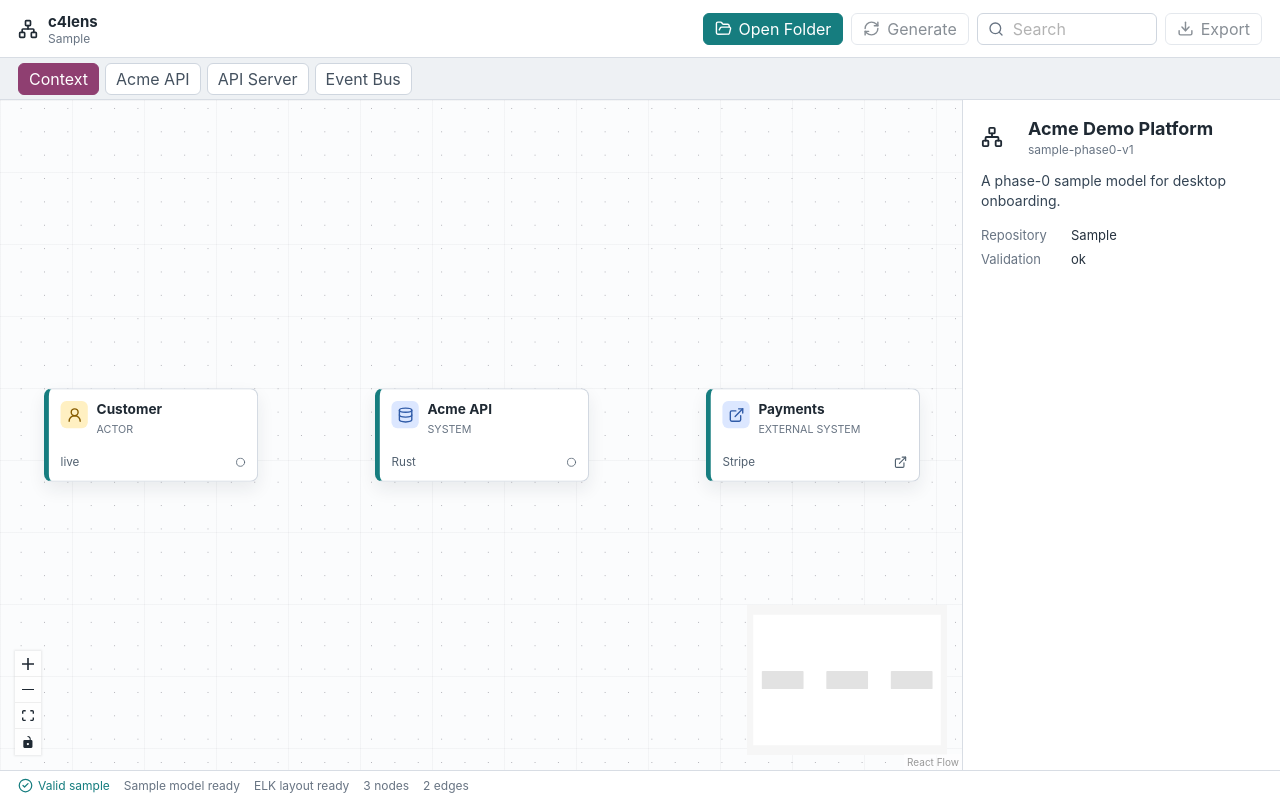
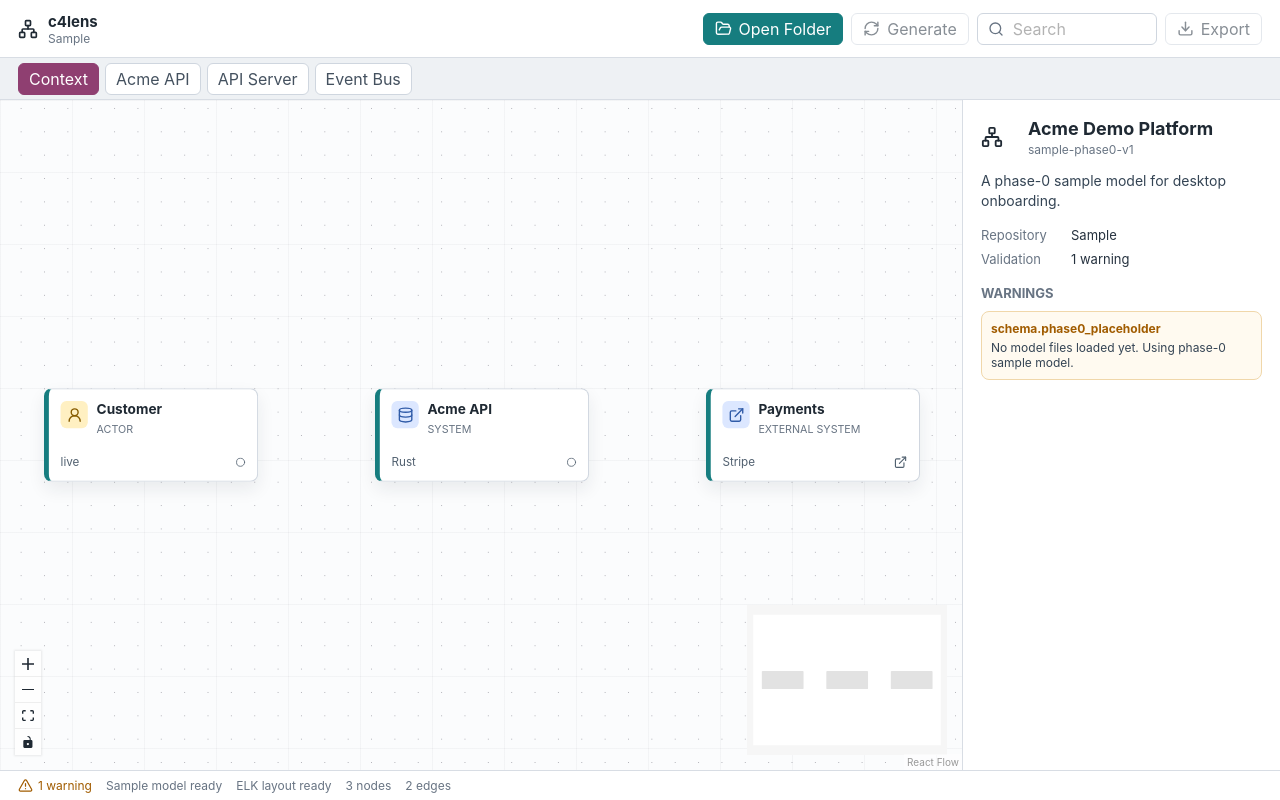
Before and after one commit to fuentesjr/c4lens, a React (Vite) app in the folder app/: page / in a window 1280 px wide. Built offline with nearby package versions, Linux system fonts and the light colour scheme.

Commit message:
feat: surface validation warnings

```diff
--- a/app/src/App.tsx
+++ b/app/src/App.tsx
@@ -27,7 +27,7 @@
 import { openRepositoryFromDialog, fetchActiveModel, isTauriDesktop } from "./ipc/client";
 import { layoutWithElk, type C4FlowNode, type C4NodeData } from "./layout/elkLayout";
 import { sampleModel } from "./model/sample";
-import type { EffectiveModel, ElementNode } from "./model/types";
+import type { EffectiveModel, ElementNode, ValidationIssue } from "./model/types";
 import {
   availableContainers,
   availableSystems,
@@ -53,6 +53,10 @@
 
   const view = useMemo(() => deriveView(model, scope), [model, scope]);
   const selectedElement = selectedSlug ? model.elementsBySlug[selectedSlug] : null;
+  const warningIssues = useMemo(
+    () => model.validation.issues.filter((issue) => issue.severity === "warning"),
+    [model.validation.issues],
+  );
   const systems = useMemo(() => availableSystems(model), [model]);
   const activeSystemSlug = scope.level === "context" ? systems[0]?.slug : currentSystemSlug(model, scope);
   const containers = useMemo(
@@ -222,14 +226,19 @@
           view={view}
           model={model}
           scope={scope}
+          warningIssues={warningIssues}
           onDrillDown={setScope}
         />
       </main>
 
       <footer className="statusbar">
-        <span className={model.validation.ok ? "status-ok" : "status-warning"}>
-          {model.validation.ok ? <CheckCircle2 size={15} /> : <AlertTriangle size={15} />}
-          {model.validation.ok ? "Valid sample" : "Validation issues"}
+        <span className={model.validation.ok && warningIssues.length === 0 ? "status-ok" : "status-warning"}>
+          {model.validation.ok && warningIssues.length === 0 ? (
+            <CheckCircle2 size={15} />
+          ) : (
+            <AlertTriangle size={15} />
+          )}
+          {validationStatusText(model, warningIssues)}
         </span>
         <span>{status}</span>
         <span>{layoutStatus}</span>
@@ -245,12 +254,14 @@
   view,
   model,
   scope,
+  warningIssues,
   onDrillDown,
 }: {
   selectedElement: ElementNode | null;
   view: DerivedView;
   model: EffectiveModel;
   scope: ViewScope;
+  warningIssues: ValidationIssue[];
   onDrillDown: (scope: ViewScope) => void;
 }) {
   const relatedEdges = selectedElement
@@ -323,12 +334,38 @@
             <dt>Repository</dt>
             <dd>{model.repo.name}</dd>
             <dt>Validation</dt>
-            <dd>{model.validation.ok ? "ok" : "issues"}</dd>
+            <dd>{validationStatusText(model, warningIssues)}</dd>
           </dl>
+          {model.validation.ok && warningIssues.length > 0 ? (
+            <>
+              <h3>Warnings</h3>
+              <div className="validation-list">
+                {warningIssues.map((issue, index) => (
+                  <div className="validation-item" key={`${issue.code}-${issue.path ?? "model"}-${index}`}>
+                    <strong>{issue.code}</strong>
+                    <span>{issue.message}</span>
+                    {issue.path ? <span>{issue.path}</span> : null}
+                  </div>
+                ))}
+              </div>
+            </>
+          ) : null}
         </>
       )}
     </aside>
   );
+}
+
+function validationStatusText(model: EffectiveModel, warningIssues: ValidationIssue[]): string {
+  if (!model.validation.ok) {
+    return "Validation issues";
+  }
+
+  if (warningIssues.length > 0) {
+    return `${warningIssues.length} ${warningIssues.length === 1 ? "warning" : "warnings"}`;
+  }
+
+  return "Valid model";
 }
 
 function C4Node({ data, selected }: NodeProps) {
--- a/app/src/styles.css
+++ b/app/src/styles.css
@@ -369,6 +369,11 @@
   gap: 8px;
 }
 
+.validation-list {
+  display: grid;
+  gap: 8px;
+}
+
 .relationship-item {
   display: grid;
   gap: 4px;
@@ -382,6 +387,21 @@
 
 .relationship-item strong {
   color: #8f3f71;
+}
+
+.validation-item {
+  display: grid;
+  gap: 4px;
+  padding: 9px;
+  border: 1px solid #f0d7aa;
+  border-radius: 8px;
+  background: #fffaf0;
+  color: #344454;
+  font-size: 12px;
+}
+
+.validation-item strong {
+  color: #a15c00;
 }
 
 .muted {
```
Also changed, not shown: 1 other file (tests, documents, lock files or other folders).
